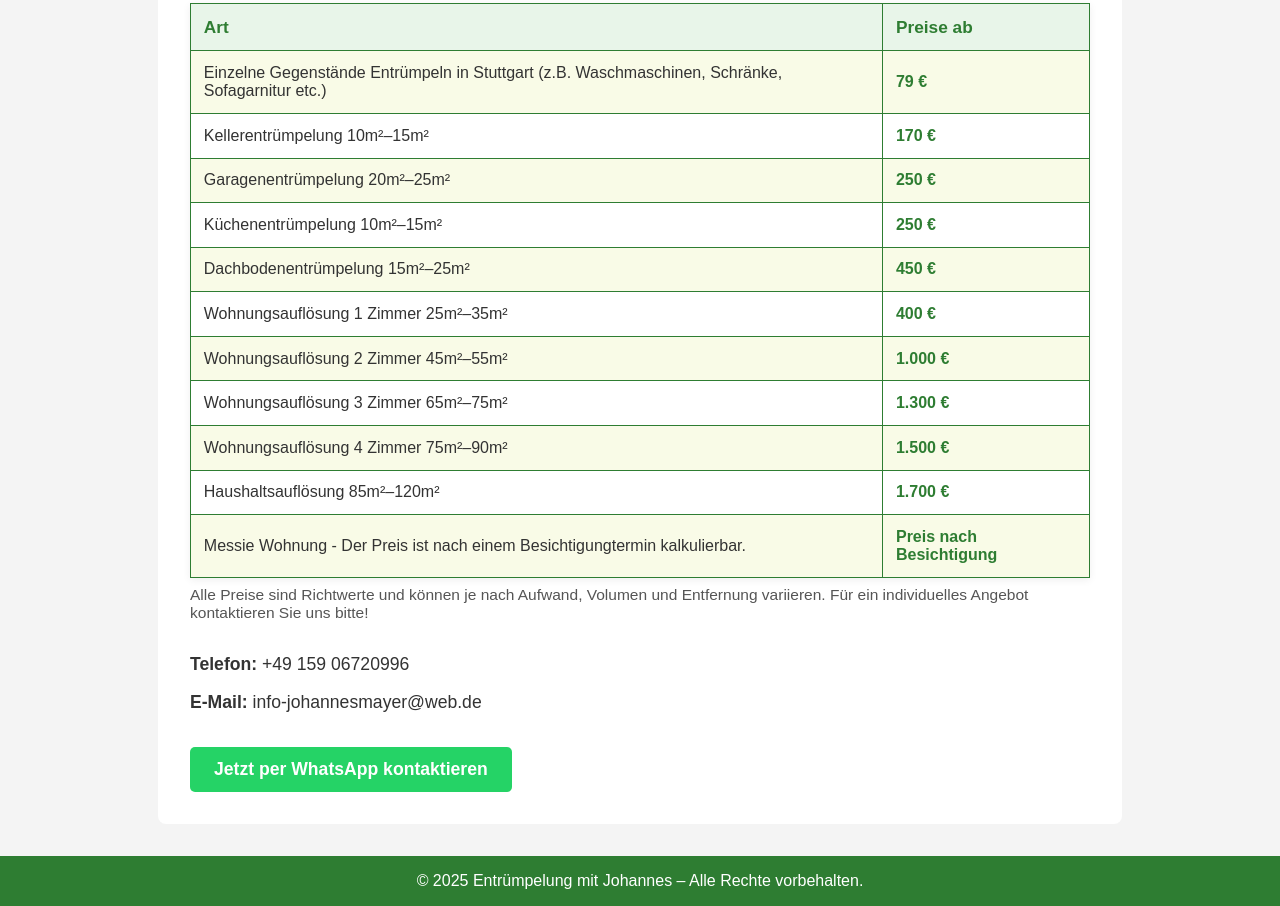
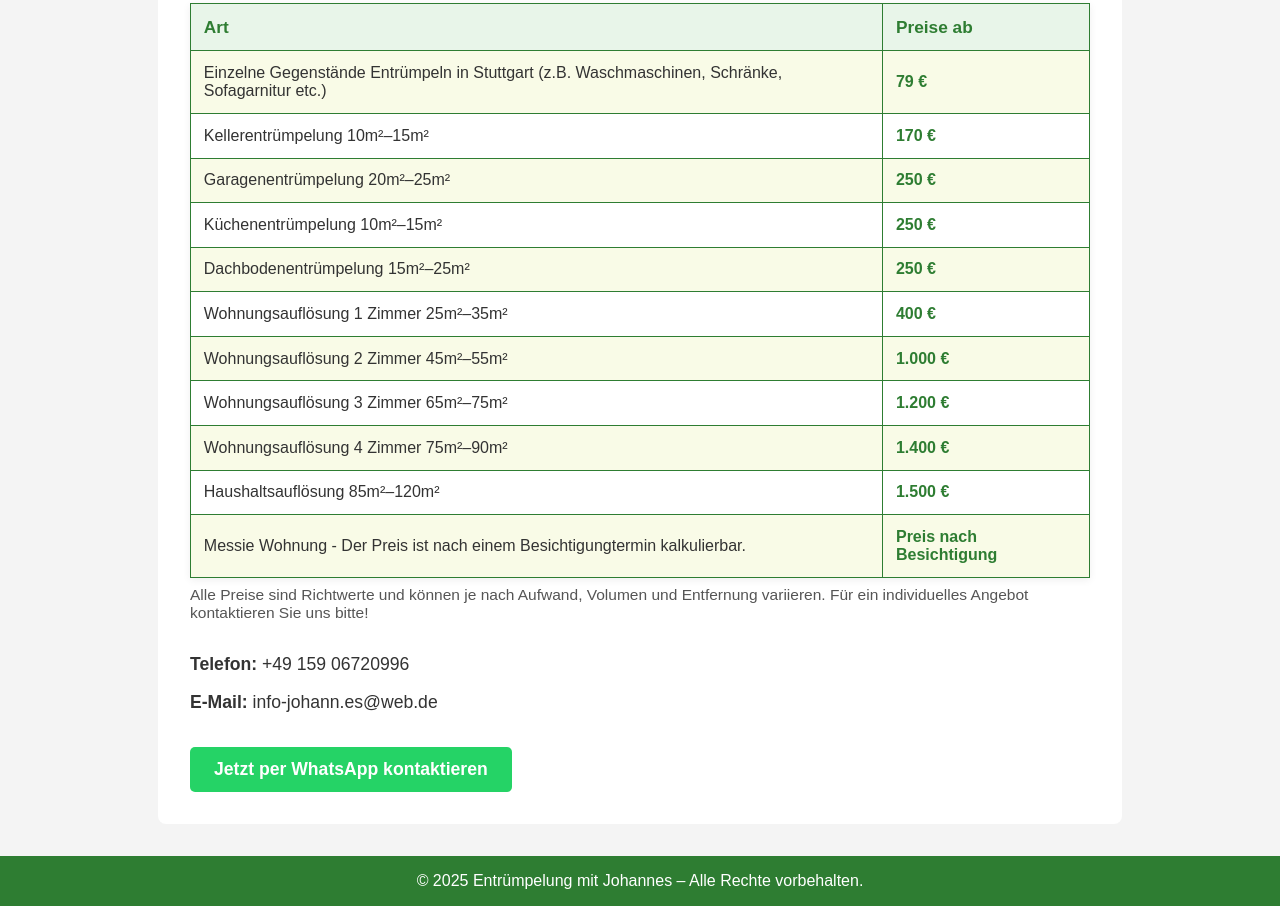
Before and after one commit to Johannes-de-only/Johannes, a plain HTML site: page index.html in a window 1280 px wide. Shown: the part 372-1278 px from the top of the page. Drawn offline with Linux system fonts and the light colour scheme.

Commit message:
Update index.html

```diff
--- a/index.html
+++ b/index.html
@@ -83,7 +83,7 @@
         </tr>
         <tr>
           <td>Dachbodenentrümpelung 15m²–25m²</td>
-          <td class="price">450&nbsp;€</td>
+          <td class="price">250&nbsp;€</td>
         </tr>
         <tr>
           <td>Wohnungsauflösung 1 Zimmer 25m²–35m²</td>
@@ -95,15 +95,15 @@
         </tr>
         <tr>
           <td>Wohnungsauflösung 3 Zimmer 65m²–75m²</td>
-          <td class="price">1.300&nbsp;€</td>
+          <td class="price">1.200&nbsp;€</td>
         </tr>
         <tr>
           <td>Wohnungsauflösung 4 Zimmer 75m²–90m²</td>
-          <td class="price">1.500&nbsp;€</td>
+          <td class="price">1.400&nbsp;€</td>
         </tr>
         <tr>
           <td>Haushaltsauflösung 85m²–120m²</td>
-          <td class="price">1.700&nbsp;€</td>
+          <td class="price">1.500&nbsp;€</td>
         </tr>
         <tr>
           <td>Messie Wohnung - Der Preis ist nach einem Besichtigungtermin kalkulierbar.</td>
@@ -116,7 +116,7 @@
 
       <div class="contact">
         <p><strong>Telefon:</strong> +49 159 06720996</p>
-        <p><strong>E-Mail:</strong> info-johannesmayer@web.de</p>
+        <p><strong>E-Mail:</strong> info-johann.es@web.de</p>
         <a class="whatsapp-button" href="https://wa.me/4915906720996" target="_blank">Jetzt per WhatsApp kontaktieren</a>
       </div>
     </div>
```
